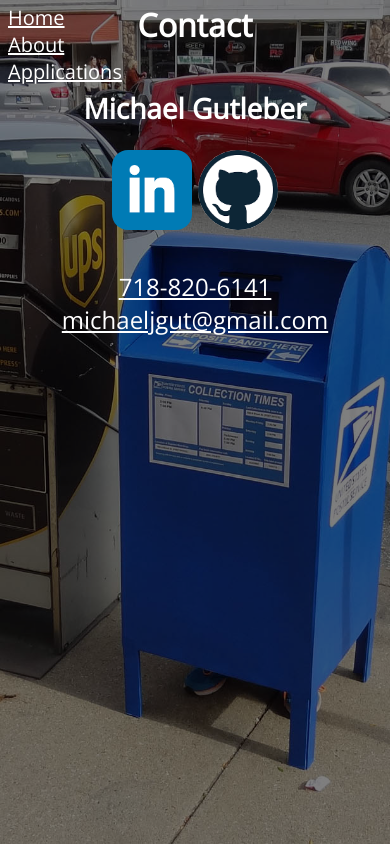
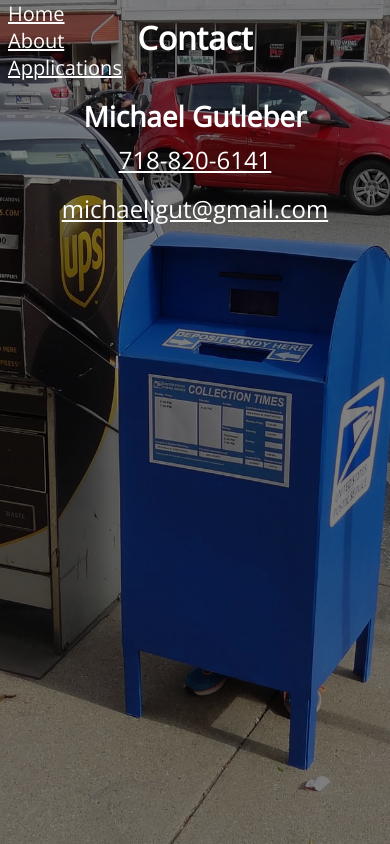
Before and after one commit to michaeljgut/michaeljgut.github.io, a plain HTML site: page contact.html in a window 390 px wide. Drawn offline with nearby package versions, Linux system fonts and the light colour scheme.

Commit message:
Clean up html some css code

```diff
--- a/contact.html
+++ b/contact.html
@@ -1,37 +1,27 @@
 <!DOCTYPE html>
-<html class="no-js" lang="">
+<html class="no-js" lang="en">
   <head>
     <meta charset="utf-8">
   	<title>Contact</title>
     <!-- Use google font Open Sans for all text -->
     <link href='https://fonts.googleapis.com/css?family=Open Sans' rel='stylesheet' type='text/css'>
     <link href="css/contact.css" rel="stylesheet">
-    <meta name="description" content="">
+    <meta name="description" content="Michael Gutleber's contact page">
     <meta name="viewport" content="width=device-width, initial-scale=1">
   </head>
   <body>
     <h1>Contact</h1>
-    <p class="nav">
+    <nav>
       <a href="index.html">Home</a>
       <br />
       <a href="about.html">About</a>
       <br />
       <a href="applications.html">Applications</a>
-    </p>
+    </nav>
   	<h2>Michael Gutleber</h2>
-    <footer class="resume">
-      <div class="icons">
-        <a href="https://www.linkedin.com/in/michael-gutleber-18867911">
-          <img src="images/linkedin.png" class="linked-in" alt="LinkedIn image"/>
-        </a>
-        <a href="https://github.com/michaeljgut">
-          <img src="images/github.png" class="github" alt="Github image"/>
-        </a>
-      </div>
-      <br />
+    <div class="links">
       <a href="tel:+1-718-820-6141">718-820-6141</a>
-      <br />
       <a href="mailto: michaeljgut@gmail.com">michaeljgut@gmail.com</a>
-    </footer>
+    </div>
   </body>
 </html>
--- a/css/about.css
+++ b/css/about.css
@@ -3,12 +3,15 @@ a {
   font-size: 1.25rem;
   font-family: 'Open Sans', sans-serif;
 }
+
 .icons a {
   text-decoration: none;
 }
-.nav {
+
+nav {
   margin-top: -.2rem;
 }
+
 body {
   background: rgba(55,55,150,1);
   background:
@@ -23,30 +26,36 @@ body {
   color: white;
   text-align: justify;
 }
+
 h1 {
   font-family: 'Open Sans', sans-serif;
   text-align: center;
   font-size: 3rem;
   margin-top: -5rem;
 }
+
 p {
   font-family: Signika, sans-serif;
   font-size: 1.5rem;
   margin-top: 3rem;
 }
-.resume {
+
+.icons {
   font-size: 1.5rem;
   text-align: center;
   list-style: none;
 }
+
 .linked-in {
   width: 5rem;
   border-radius: 1rem;
 }
+
 .github {
   width: 5rem;
   border-radius: 2.5rem;
 }
+
 .resume-img {
   width: 5rem;
   border-radius: 1rem;
@@ -54,12 +63,14 @@ p {
 
 @media(max-width: 35rem) {
   h1 {
-    margin-top: -1rem;
+    margin-top: .5rem;
     font-size: 2rem;
   }
+
   a {
     font-size: 1.25rem;
   }
+
   p {
     font-size: 1.25rem;
     margin-top: 1rem;
--- a/css/contact.css
+++ b/css/contact.css
@@ -1,11 +1,13 @@
 a {
   color: white;
 }
-.nav {
+
+nav {
   margin-top: -8rem;
   text-align: left;
   font-size: 1.25rem;
 }
+
 .icons a {
   text-decoration: none;
 }
@@ -40,40 +42,49 @@ p {
   font-size: 2rem;
 }
 
-.resume {
-  font-size: 1.5rem;
-  text-align: center;
-  list-style: none;
-}
 .linked-in {
   width: 5rem;
   border-radius: 1rem;
 }
+
 .github {
   width: 5rem;
   border-radius: 2.5rem;
 }
+
 .resume-img {
   width: 5rem;
   border-radius: 1rem;
 }
 
+.links {
+  font-size: 1.5rem;
+  text-align: center;
+  list-style: none;
+  margin-top: -1rem;
+}
+
+.links a {
+  display: block;
+  padding-bottom: 1rem;
+}
+
 @media (max-width: 35rem) {
-
   h1 {
     font-size: 2rem;
-    margin-top: -.3rem;
+    margin-top: 1rem;
   }
 
   h2 {
     font-size: 1.75rem;
-    margin-top: -1rem;
+    margin-top: 1rem;
   }
 
   p {
     font-size: 1.5rem;
   }
-  .nav {
-    margin-top: -4rem;
+
+  nav {
+    margin-top: -5rem;
   }
 }
--- a/css/main.css
+++ b/css/main.css
@@ -6,6 +6,7 @@ img {
 	/* position relative is needed to keep my image centered on smaller screens */
 	position: relative;
 }
+
 body {
 	/* Keep the background picture stable even when on smaller screens */
 	background:
@@ -24,32 +25,39 @@ body {
 	/* Keep the text from appearing too low beneath my picture */
 	top: -160px;
 }
+
 h1 {
   margin-top: 1rem;
 	font-size: 4rem;
   font-family: 'Open Sans', sans-serif;
 }
+
 ul {
 	font-size: 2rem;
 	/* Keep the links centered */
 	padding: .5rem 1rem;
 }
+
 li {
 	display: inline;
 	/* Put space between the links */
 	padding: 0 1rem;
 }
+
 /* Without this the link text will default to a dark color */
 a {
 	color: white;
 }
+
 p {
 	font-size: 2rem;
 	margin-top: -2rem;
 }
-footer {
+
+nav {
   margin-top: -1rem;
 }
+
 .my-picture {
   margin-top: 12.75rem;
   content: url("../images/Profile_pic_large.jpg");
@@ -60,28 +68,32 @@ footer {
 	body {
 		top: -13rem;
 	}
+
 	h1 {
 		font-size: 2.5rem;
 		/* Keep my name from appearing too low beneath my picture */
 		margin-top: .75rem;
 	}
+
   ul {
     margin-top: -1rem;
     font-size: 1.5rem;
   }
+
 	li {
 		/* Space out the links */
 		padding: .5rem;
 		/* Stack the links so they fit better */
 		display: block;
 	}
+
 	p {
 		margin-top: -1.5rem;
 		font-size: 1.5rem;
 	}
+
   .my-picture {
     margin-top: 15rem;
     content: url("../images/Profile_pic_small.jpg");
   }
-
 }
```
Also changed, not shown: about.html (+21 -10 lines), applications.html (+3 -2 lines), css/applications.css (+7 -2 lines), index.html (+6 -5 lines).
